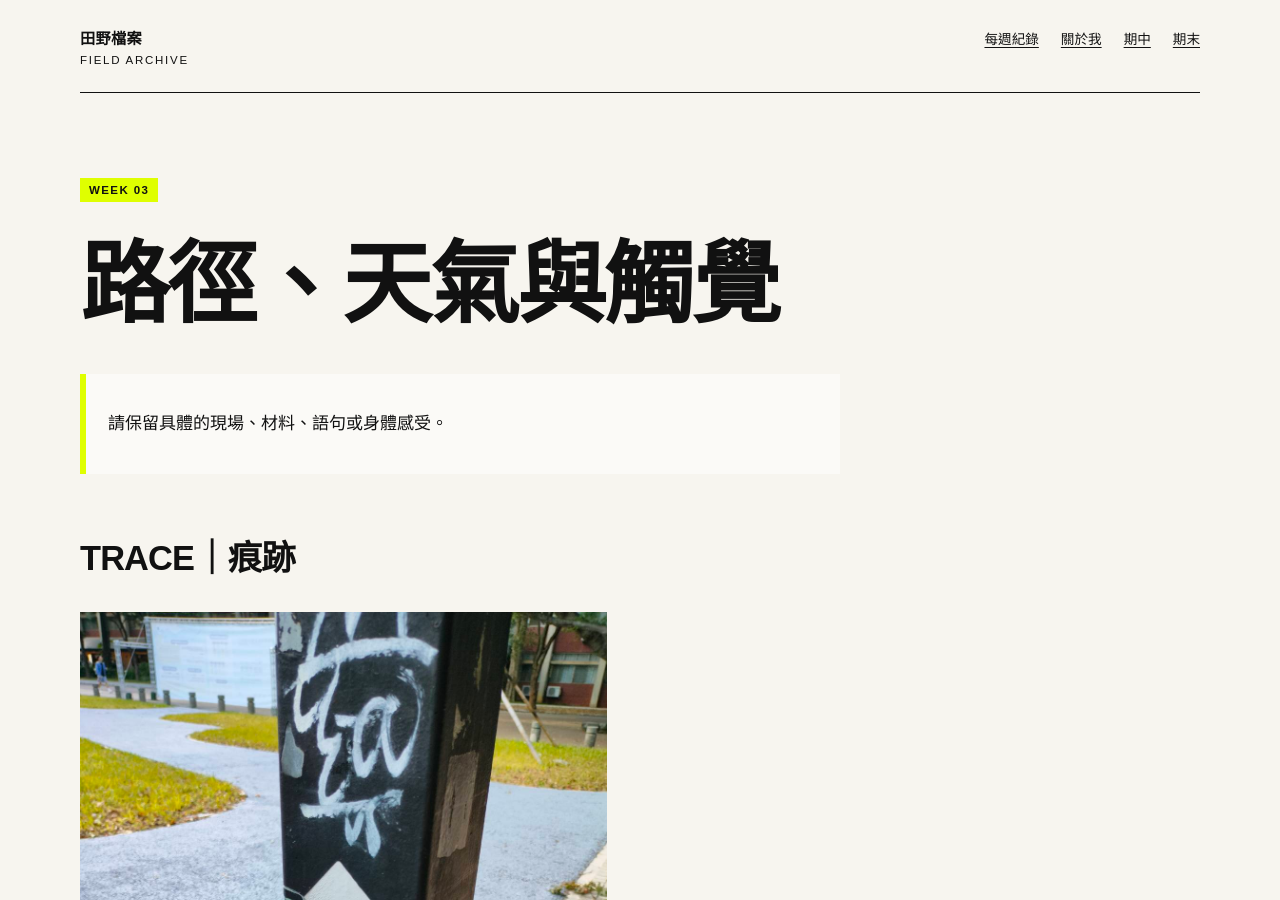
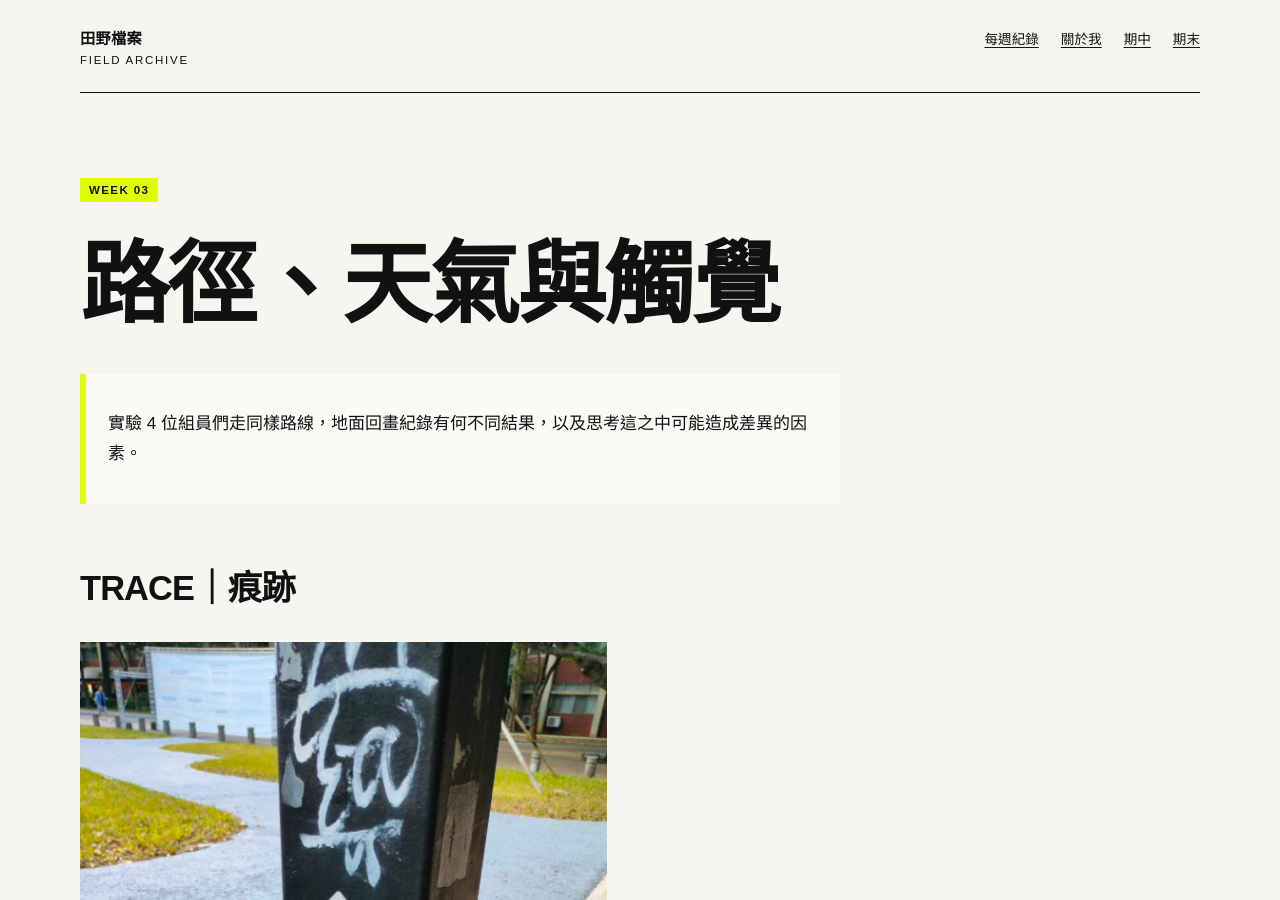
Before and after one commit to ivyjih/fieldworkarchive, a Jekyll site: the page built from weeks/week-03.md, in a window 1280 px wide and 900 px high. Built offline with Jekyll 4.4.1, drawn with Linux system fonts in a browser that asks for light colours.

Commit message:
Update week-03.md

```diff
--- a/weeks/week-03.md
+++ b/weeks/week-03.md
@@ -7,7 +7,7 @@ permalink: /weeks/week-03/
 
 # 路徑、天氣與觸覺
 
-> 請保留具體的現場、材料、語句或身體感受。
+> 實驗 4 位組員們走同樣路線，地面回畫紀錄有何不同結果，以及思考這之中可能造成差異的因素。
 
 ## TRACE｜痕跡
 
```
